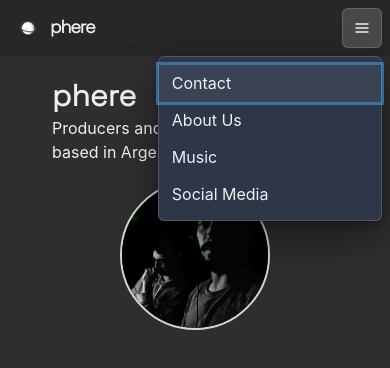
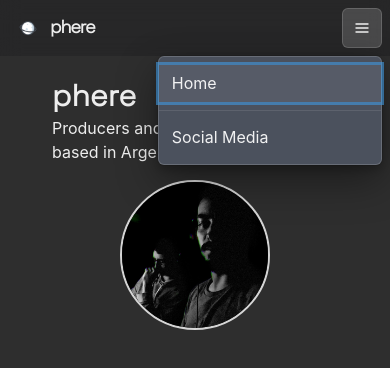
Before and after one commit to tatomarinelli/phere_web, a Next.js app: page / in a window 390 px wide. Both pictures are taken after a click on the button "Options". Shown: the top 368 px of the page. Built offline with nearby package versions, Linux system fonts and the light colour scheme.

Commit message:
Fix navbar en mobile

```diff
--- a/components/navbar.js
+++ b/components/navbar.js
@@ -1,6 +1,7 @@
 import Logo from './logo'
 import NextLink from 'next/link'
 import {
+    MenuDivider,
     Container,
     Box,
     Link,
@@ -100,9 +101,14 @@ const Navbar = props => {
                                 variant="outline"
                                 aria-label="Options"
                             />
-                            <MenuList>
+                            <MenuList bg='#4B515D' alignContent maxH="-webkit-fit-content">
+                                <NextLink href="/" passHref>
+                                    <MenuItem as={Link}>Home</MenuItem>
+                                </NextLink>
+                                <MenuDivider/>
+                                {/*
                                 <NextLink href="/contact" passHref>
-                                    <MenuItem as={Link}>Contact</MenuItem>
+                                <MenuItem as={Link}>Contact</MenuItem>
                                 </NextLink>
                                 <NextLink href="/about-us" passHref>
                                     <MenuItem as={Link}>About Us</MenuItem>
@@ -110,6 +116,7 @@ const Navbar = props => {
                                 <NextLink href="/music" passHref>
                                     <MenuItem as={Link}>Music</MenuItem>
                                 </NextLink>
+                                */}
                                 <NextLink href="/social" passHref>
                                     <MenuItem as={Link}>Social Media</MenuItem>
                                 </NextLink>
@@ -118,8 +125,8 @@ const Navbar = props => {
                     </Box>
                 </Box>
 
-            </Container>
-        </Box>
+            </Container >
+        </Box >
     )
 }
 
```
